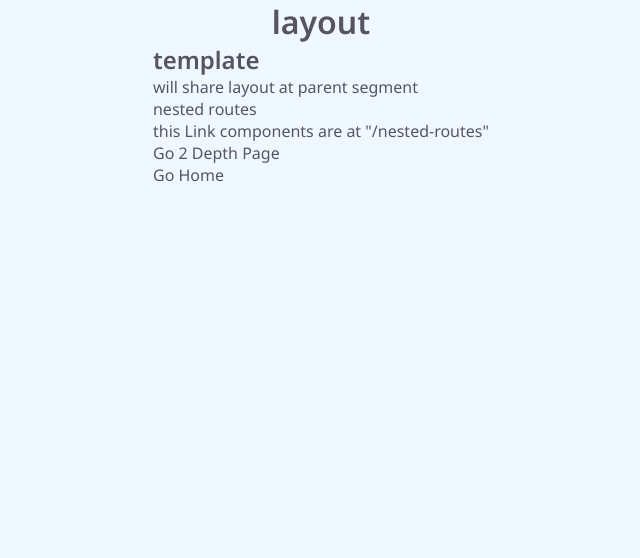
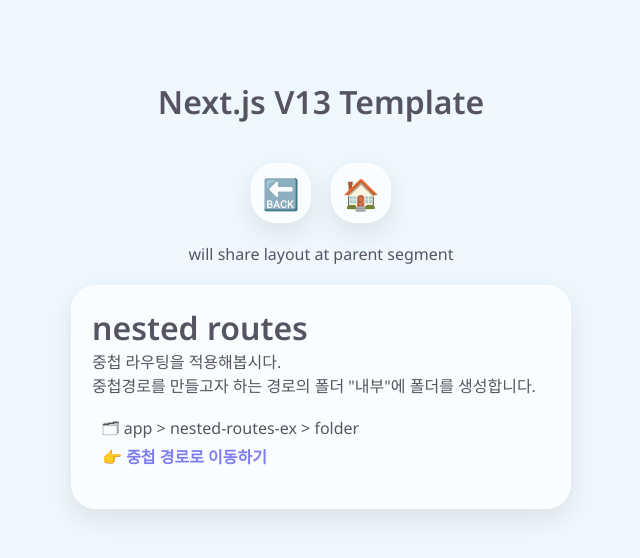
Before and after one commit to kordobby/next.js_v13_template, a Next.js app: page /nested-routes-ex in a window 1280 px wide. Shown: the top 558 px of the page, without its empty margins (319-959 px from the left). Built offline with nearby package versions, Linux system fonts and the light colour scheme.

Commit message:
add. basic style

```diff
--- /dev/null
+++ b/meta.config.ts
@@ -0,0 +1,57 @@
+export const metaConfig = {
+  title: 'Next.js v13 Guide',
+  description: 'Next.js v13 Template made by LEETRUE',
+  /* Basic Fields */
+  generator: 'Next.js',
+  applicationName: 'Next.js v13',
+  referrer: 'origin-when-cross-origin', //
+  keywords: ['Next.js', 'React', 'JavaScript'],
+  creator: 'LEETRUE',
+  publisher: 'LEETRUE',
+  medtadataBase: new URL('https://yoon.com'),
+  alternates: {
+    canonical: '/',
+    languages: {
+      'en-US': '/en-US',
+      'ko-KR': '/ko-KR',
+    },
+  },
+  authors: [{ name: 'LEETRUE' }],
+  // publisedTile: "",
+  /* Overwriting Fields */
+  /* OG tags */
+  openGraph: {
+    type: 'website', // Would be better - DYNAMIC => "Website" | "Post" | "Page" | string
+    title: 'dynamic title',
+    description: 'dynamic description',
+    url: 'dynamic url',
+    siteName: 'LEETRUE BLOG',
+    locale: 'ko_KR',
+    images: [
+      {
+        url: 'imageURL',
+        width: 400,
+        height: 250,
+        alt: 'images for OG',
+        type: 'image/jpeg',
+        secureUrl: 'secureUrl',
+      }, // DYNAMIC
+    ],
+    authors: ['LEETRUE'],
+  },
+  /* ROBOTS */
+  robots: {
+    index: true,
+    follow: true,
+    googleBot: {
+      index: true,
+      follow: true,
+    },
+  },
+  /* TWITTER */
+  twitter: {
+    card: 'summary_large_image',
+    title: 'Next.js v13 Template', // MAKE DYNAMIC
+    description: 'The React Framework for the Web', // MAKE DYNAMIC
+  },
+};
--- a/src/app/globals.css
+++ b/src/app/globals.css
@@ -15,12 +15,13 @@
   flex-direction: column;
   justify-content: center;
   align-items: center;
-  padding-bottom: 40px;
+  padding: 40px;
 }
 
 a {
-  color: inherit;
+  color: rgb(124, 124, 243);
   text-decoration: none;
+  font-weight: bold;
 }
 
 .card {
@@ -29,7 +30,27 @@
   background-color: rgba(255, 255, 255, 0.684);
   backdrop-filter: blur(10px);
   box-shadow: 0 10px 25px rgba(147, 147, 147, 0.235);
-  margin-bottom: 20px;
+  margin: 20px 0px;
   padding: 20px;
   width: 500px;
 }
+
+.home_icon {
+  border: 1px solid white;
+  border-radius: 25px;
+  background-color: rgba(255, 255, 255, 0.684);
+  backdrop-filter: blur(10px);
+  box-shadow: 0 10px 25px rgba(147, 147, 147, 0.235);
+  margin: 20px 10px;
+  width: 60px;
+  height: 60px;
+  display: flex;
+  justify-content: center;
+  align-items: center;
+  font-size: 30px;
+  cursor: pointer;
+}
+
+.card_box {
+  padding: 20px 10px;
+}
--- a/src/app/layout.tsx
+++ b/src/app/layout.tsx
@@ -1,72 +1,23 @@
 import './globals.css';
+import { metaConfig } from '@/../meta.config';
+import Icon from '@/components/Icon';
 import { notoSans } from '@/fonts';
+
 /**
  * ROOT_LAYOUT
  * layout.tsx
  * must include <html>, <body>
- * Next.js V12 - _app, _document
+ * Next.js under V13 => _app, _document
  */
 
 /**
  * static metadata
  */
-export const metadata = {
-  title: 'Next.js v13 Guide',
-  description: 'Next.js v13 Template made by LEETRUE',
-  /* Basic Fields */
-  generator: 'Next.js',
-  applicationName: 'Next.js v13',
-  referrer: 'origin-when-cross-origin', //
-  keywords: ['Next.js', 'React', 'JavaScript'],
-  creator: 'LEETRUE',
-  publisher: 'LEETRUE',
-  medtadataBase: new URL('https://yoon.com'),
-  alternates: {
-    canonical: '/',
-    languages: {
-      'en-US': '/en-US',
-      'ko-KR': '/ko-KR',
-    },
-  },
-  authors: [{ name: 'LEETRUE' }],
-  // publisedTile: "",
-  /* Overwriting Fields */
-  /* OG tags */
-  openGraph: {
-    type: 'website', // Would be better - DYNAMIC => "Website" | "Post" | "Page" | string
-    title: 'dynamic title',
-    description: 'dynamic description',
-    url: 'dynamic url',
-    siteName: 'LEETRUE BLOG',
-    locale: 'ko_KR',
-    images: [
-      {
-        url: 'imageURL',
-        width: 400,
-        height: 250,
-        alt: 'images for OG',
-        type: 'image/jpeg',
-        secureUrl: 'secureUrl',
-      }, // DYNAMIC
-    ],
-    authors: ['LEETRUE'],
-  },
-  /* ROBOTS */
-  robots: {
-    index: true,
-    follow: true,
-    googleBot: {
-      index: true,
-      follow: true,
-    },
-  },
-  /* TWITTER */
-  twitter: {
-    card: 'summary_large_image',
-    title: 'Next.js v13 Template', // MAKE DYNAMIC
-    description: 'The React Framework for the Web', // MAKE DYNAMIC
-  },
-};
+export const metadata = { ...metaConfig };
+
+/**
+ * children 을 작성하지 않으면 하위 노드들은 화면에 렌더링 되지 않습니다.
+ **/
 
 export default function RootLayout({
   children,
@@ -79,12 +30,19 @@
         {/* default meta tags that always added */}
         <meta charSet="utf-8" />
         <meta name="viewport" content="width=device-width, initial-scale=1" />
-
         <link rel="icon" href="/favicon.ico" />
         <link rel="manifest" href="/manifest.json" />
       </head>
       <body>
-        <h1>layout</h1>
+        <h1>Next.js V13 Template</h1>
+        <div style={{ display: 'flex', marginTop: '20px' }}>
+          <Icon path="/" back>
+            🔙
+          </Icon>
+          <Icon path="/">🏠</Icon>
+        </div>
+        {/* <h2>Root Layout</h2>
+        <p>최상위 파일로 나머지를 모두 감쌀 것입니다.</p> */}
         {children}
       </body>
     </html>
--- a/src/app/nested-routes-ex/page.tsx
+++ b/src/app/nested-routes-ex/page.tsx
@@ -1,17 +1,18 @@
-import Link from "next/link";
+import Link from 'next/link';
 
 const Page = () => {
   return (
-    <>
-      nested routes
+    <div className="card">
+      <h1>nested routes</h1>
       <div>
-        <p>this Link components are at "/nested-routes"</p>
-        <Link href="/nested-routes/folder">Go 2 Depth Page</Link>
+        <p>중첩 라우팅을 적용해봅시다.</p>
+        <p>중첩경로를 만들고자 하는 경로의 폴더 "내부"에 폴더를 생성합니다.</p>
+        <div className="card_box">
+          <p>{`🗂 app > nested-routes-ex > folder`}</p>
+          <Link href="/nested-routes-ex/folder">👉 중첩 경로로 이동하기</Link>
+        </div>
       </div>
-      <div>
-        <Link href="/nested-routes/folder">Go Home</Link>
-      </div>
-    </>
+    </div>
   );
 };
 
--- a/src/app/template.tsx
+++ b/src/app/template.tsx
@@ -1,11 +1,15 @@
-import React from "react";
+import React from 'react';
+
+/**
+ * children 을 작성하지 않으면 하위 노드들은 화면에 렌더링 되지 않습니다.
+ **/
 
 const Template = ({ children }: { children: React.ReactNode }) => {
   return (
-    <div>
-      <h2>template</h2>
+    <>
+      {/* <h2>Root Template</h2> */}
       {children}
-    </div>
+    </>
   );
 };
 
--- /dev/null
+++ b/src/components/Icon.tsx
@@ -0,0 +1,33 @@
+'use client';
+
+import { usePathname, useRouter } from 'next/navigation';
+import { FC } from 'react';
+type IconProps = {
+  children: string;
+  path: string;
+  back?: boolean;
+};
+
+const Icon: FC<IconProps> = ({ children, path, back }) => {
+  const route = useRouter();
+  const pathName = usePathname();
+  console.log(pathName !== '/');
+  const onMoveScreen = () => {
+    if (back) {
+      route.back();
+    } else {
+      route.push(path);
+    }
+  };
+
+  if (pathName === '/' && back) {
+    return <></>;
+  }
+  return (
+    <div className="home_icon" onClick={onMoveScreen}>
+      {children}
+    </div>
+  );
+};
+
+export default Icon;
```
